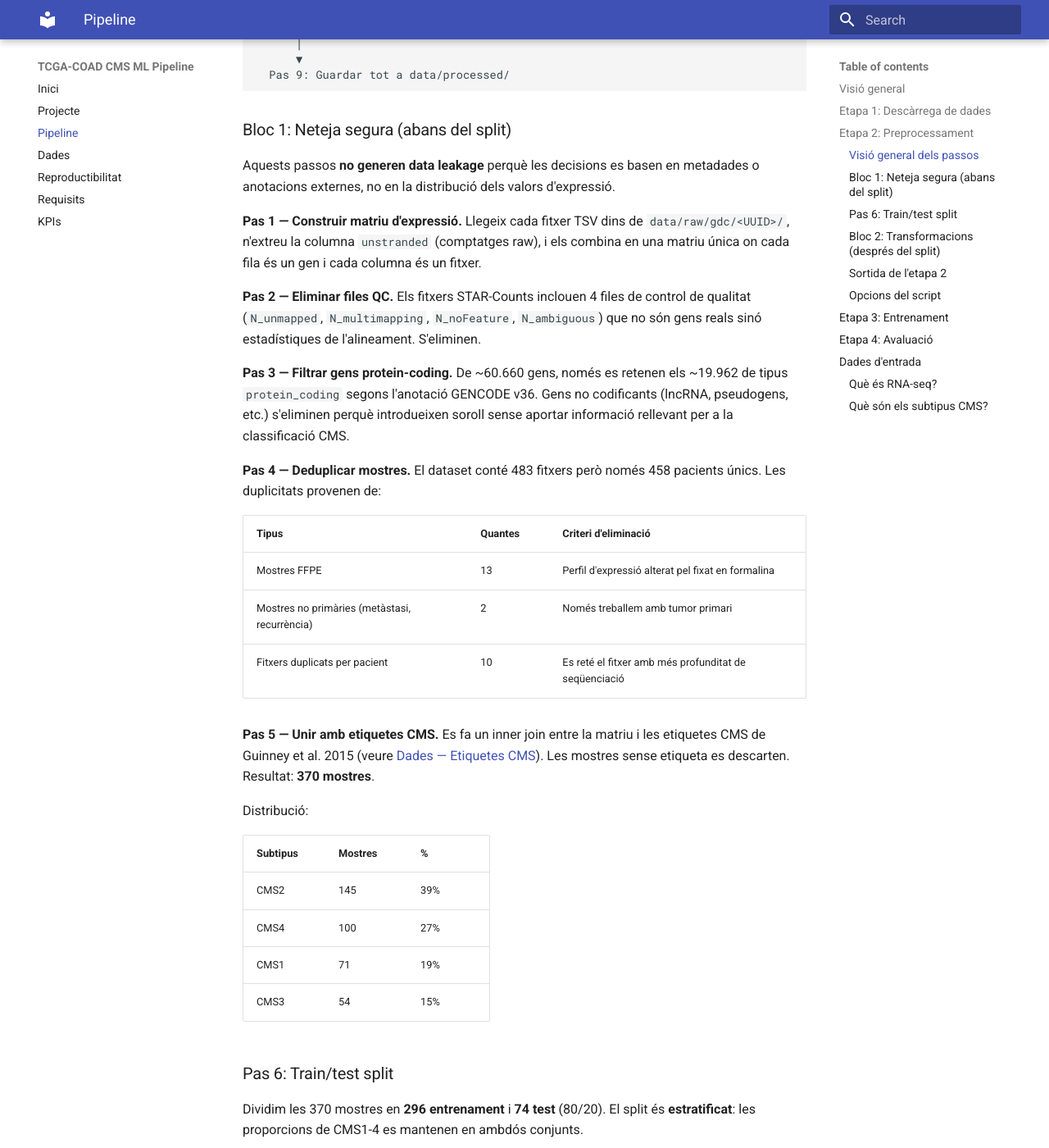
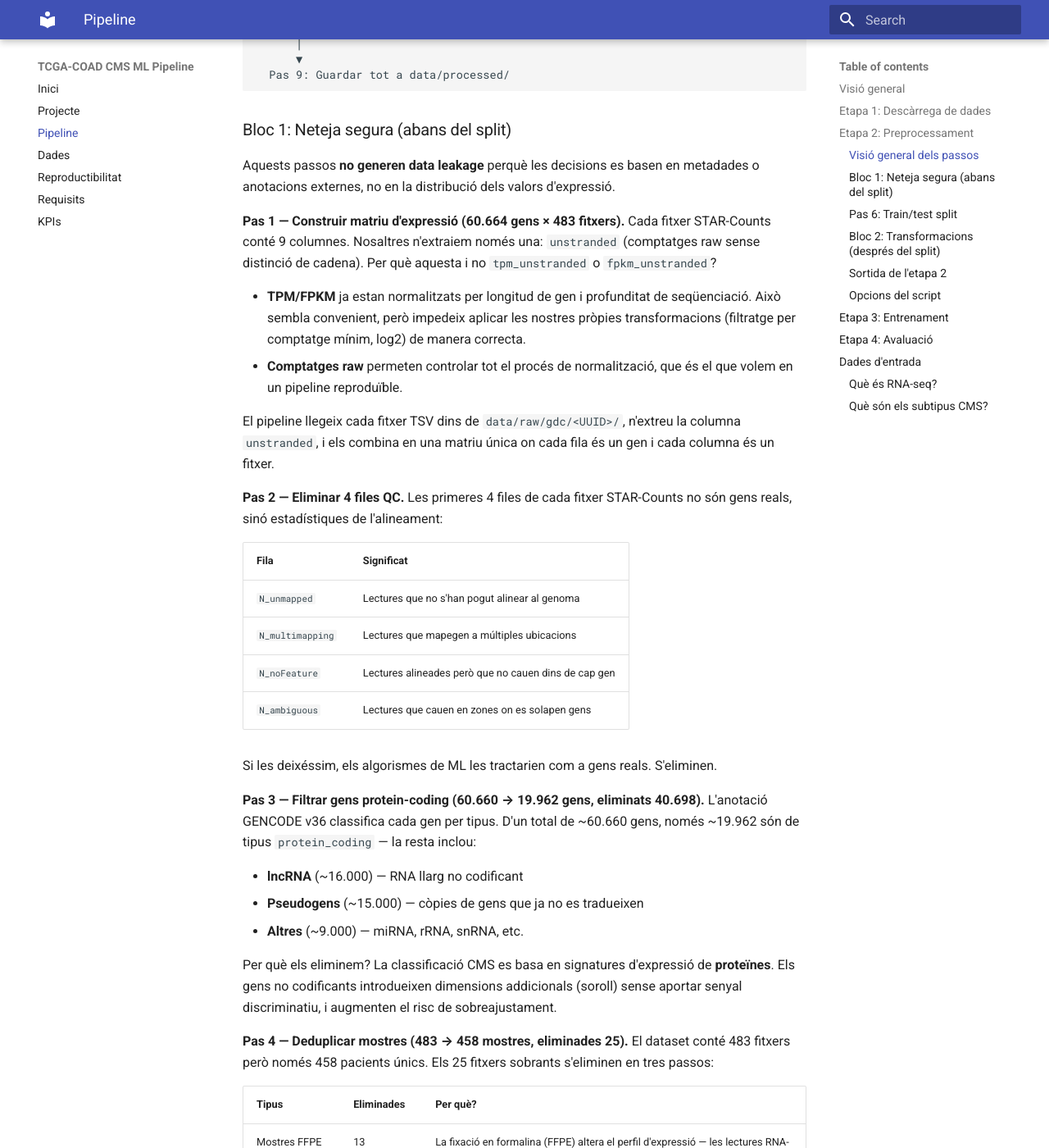
Before and after one commit to MartiRiveroGarcia/tcga-coad-cms-ml-pipeline, an MkDocs documentation site: the page built from docs/pipeline.md, in a window 1280 px wide and 1400 px high, scrolled down 1817 px. Shown: the whole window at 82% size. Built offline with MkDocs 1.6.1 and Material for MkDocs 9.7.7, drawn with Linux system fonts in a browser that asks for light colours; some of the changed text lies outside the part shown.

Commit message:
docs: add detailed preprocessing documentation

```diff
--- a/docs/pipeline.md
+++ b/docs/pipeline.md
@@ -92,31 +92,63 @@ Aquesta divisió és fonamental per evitar **data leakage** (veure nota més ava
 Aquests passos **no generen data leakage** perquè les decisions es basen en
 metadades o anotacions externes, no en la distribució dels valors d'expressió.
 
-**Pas 1 — Construir matriu d'expressió.** Llegeix cada fitxer TSV dins de
-`data/raw/gdc/<UUID>/`, n'extreu la columna `unstranded` (comptatges raw),
-i els combina en una matriu única on cada fila és un gen i cada columna és un fitxer.
+**Pas 1 — Construir matriu d'expressió (60.664 gens × 483 fitxers).** Cada fitxer STAR-Counts
+conté 9 columnes. Nosaltres n'extraiem només una: `unstranded` (comptatges raw sense
+distinció de cadena). Per què aquesta i no `tpm_unstranded` o `fpkm_unstranded`?
 
-**Pas 2 — Eliminar files QC.** Els fitxers STAR-Counts inclouen 4 files de control
-de qualitat (`N_unmapped`, `N_multimapping`, `N_noFeature`, `N_ambiguous`) que
-no són gens reals sinó estadístiques de l'alineament. S'eliminen.
+- **TPM/FPKM** ja estan normalitzats per longitud de gen i profunditat de seqüenciació.
+  Això sembla convenient, però impedeix aplicar les nostres pròpies transformacions
+  (filtratge per comptatge mínim, log2) de manera correcta.
+- **Comptatges raw** permeten controlar tot el procés de normalització, que és el que
+  volem en un pipeline reproduïble.
 
-**Pas 3 — Filtrar gens protein-coding.** De ~60.660 gens, només es retenen els
-~19.962 de tipus `protein_coding` segons l'anotació GENCODE v36.
-Gens no codificants (lncRNA, pseudogens, etc.) s'eliminen perquè introdueixen
-soroll sense aportar informació rellevant per a la classificació CMS.
+El pipeline llegeix cada fitxer TSV dins de `data/raw/gdc/<UUID>/`, n'extreu la columna
+`unstranded`, i els combina en una matriu única on cada fila és un gen i cada columna
+és un fitxer.
 
-**Pas 4 — Deduplicar mostres.** El dataset conté 483 fitxers però només 458 pacients
-únics. Les duplicitats provenen de:
+**Pas 2 — Eliminar 4 files QC.** Les primeres 4 files de cada fitxer STAR-Counts
+no són gens reals, sinó estadístiques de l'alineament:
 
-| Tipus | Quantes | Criteri d'eliminació |
-|-------|---------|---------------------|
-| Mostres FFPE | 13 | Perfil d'expressió alterat pel fixat en formalina |
-| Mostres no primàries (metàstasi, recurrència) | 2 | Només treballem amb tumor primari |
-| Fitxers duplicats per pacient | 10 | Es reté el fitxer amb més profunditat de seqüenciació |
+| Fila | Significat |
+|------|-----------|
+| `N_unmapped` | Lectures que no s'han pogut alinear al genoma |
+| `N_multimapping` | Lectures que mapegen a múltiples ubicacions |
+| `N_noFeature` | Lectures alineades però que no cauen dins de cap gen |
+| `N_ambiguous` | Lectures que cauen en zones on es solapen gens |
 
-**Pas 5 — Unir amb etiquetes CMS.** Es fa un inner join entre la matriu i les etiquetes
-CMS de Guinney et al. 2015 (veure [Dades — Etiquetes CMS](data.md#etiquetes-cms-consensus-molecular-subtypes)).
-Les mostres sense etiqueta es descarten. Resultat: **370 mostres**.
+Si les deixéssim, els algorismes de ML les tractarien com a gens reals. S'eliminen.
+
+**Pas 3 — Filtrar gens protein-coding (60.660 → 19.962 gens, eliminats 40.698).**
+L'anotació GENCODE v36 classifica cada gen per tipus. D'un total de ~60.660 gens,
+només ~19.962 són de tipus `protein_coding` — la resta inclou:
+
+- **lncRNA** (~16.000) — RNA llarg no codificant
+- **Pseudogens** (~15.000) — còpies de gens que ja no es tradueixen
+- **Altres** (~9.000) — miRNA, rRNA, snRNA, etc.
+
+Per què els eliminem? La classificació CMS es basa en signatures d'expressió de
+**proteïnes**. Els gens no codificants introdueixen dimensions addicionals (soroll)
+sense aportar senyal discriminatiu, i augmenten el risc de sobreajustament.
+
+**Pas 4 — Deduplicar mostres (483 → 458 mostres, eliminades 25).**
+El dataset conté 483 fitxers però només 458 pacients únics. Els 25 fitxers sobrants
+s'eliminen en tres passos:
+
+| Tipus | Eliminades | Per què? |
+|-------|-----------|---------|
+| Mostres FFPE | 13 | La fixació en formalina (FFPE) altera el perfil d'expressió — les lectures RNA-seq d'FFPE tenen més degradació i biaixos que les de teixit congelat. Barrejar-les introduiria variabilitat tècnica, no biològica |
+| Mostres no primàries | 2 | Una mostra metastàtica (06A) i una de recurrència (02A). El nostre objectiu és classificar tumors primaris (01A); metàstasis i recurrències tenen perfils d'expressió diferents |
+| Duplicats per pacient | 10 | 10 pacients (sèrie A6-*) tenen 2 fitxers vàlids cadascun. Per a cada duplicat, es reté el fitxer amb **major profunditat de seqüenciació** (suma total de comptatges), perquè conté més informació |
+
+Després d'aquest pas, tenim exactament **1 fitxer per pacient** (458 mostres).
+
+**Pas 5 — Unir amb etiquetes CMS (458 → 370 mostres, descartades 88).**
+Es fa un inner join entre la matriu i les etiquetes CMS de Guinney et al. 2015
+(veure [Dades — Etiquetes CMS](data.md#etiquetes-cms-consensus-molecular-subtypes)).
+
+No tots els pacients TCGA-COAD tenen etiqueta CMS — 88 no van ser inclosos a l'estudi
+del consorci o van rebre etiqueta `NOLBL`/`UNK` (no classificable). Sense etiqueta,
+no podem usar-los per a aprenentatge supervisat. Resultat: **370 mostres**.
 
 Distribució:
 
@@ -131,9 +163,19 @@ Distribució:
 
 Dividim les 370 mostres en **296 entrenament** i **74 test** (80/20).
 El split és **estratificat**: les proporcions de CMS1-4 es mantenen en ambdós conjunts.
+Això és important perquè CMS3 (54 mostres) és minoritària — un split aleatori podria
+deixar molt poques mostres de CMS3 al test.
+
+| Subtipus | Train | Test | Total |
+|----------|-------|------|-------|
+| CMS1 | 57 | 14 | 71 |
+| CMS2 | 116 | 29 | 145 |
+| CMS3 | 43 | 11 | 54 |
+| CMS4 | 80 | 20 | 100 |
+| **Total** | **296** | **74** | **370** |
 
 La **seed=42** fixa l'aleatorietat. Executar el pipeline dos cops amb la mateixa seed
-produeix exactament la mateixa partició.
+produeix exactament la mateixa partició — requisit fonamental per a la reproducibilitat.
 
 ### Bloc 2: Transformacions (després del split)
 
@@ -145,14 +187,33 @@ idènticament al de test.
 > el model "veu" indirectament dades que no hauria de veure durant l'entrenament.
 > Això produeix mètriques massa optimistes que no reflecteixen el rendiment real.
 
-**Pas 7 — Filtrar gens amb baix comptatge.** Un gen es reté si almenys el 20% de
-les mostres d'entrenament tenen un comptatge ≥ 10. Si un gen gairebé no s'expressa,
-no aporta senyal útil per discriminar subtipus. Resultat: 19.962 → **15.625 gens**.
+**Pas 7 — Filtrar gens amb baix comptatge (19.962 → 15.625 gens, eliminats 4.337).**
+Un gen es reté si almenys el **20% de les mostres d'entrenament** (≥ 60 de 296) tenen
+un comptatge **≥ 10**. Un gen que s'expressa en poques mostres o amb comptatges molt
+baixos és probablement soroll tècnic. Mantenir-lo afegeix dimensions inútils que
+dificulten l'aprenentatge.
 
-**Pas 8 — Transformació log2(x + 1).** Aplica `log2(x + 1)` a tots els comptatges.
-Això comprimeix el rang de valors (de 0–1.700.000 a 0–20.7) i redueix l'efecte
-dels gens molt expressats, fent les dades més adequades per als algorismes de ML.
-El `+1` evita `log(0) = -infinit`.
+**Important:** el criteri es calcula **només sobre train**. Després, els mateixos 15.625
+gens es retenen a test. Si calculéssim el filtre sobre totes les dades, estaríem
+usant informació del test per decidir quins gens conservar → data leakage.
+
+**Pas 8 — Transformació log2(x + 1). Rang resultant: [0.00, 20.71].**
+Les dades raw d'RNA-seq tenen una distribució molt esbiaixada: la majoria de gens
+tenen comptatges baixos (0–100) però alguns arriben a milions. La transformació
+`log2(x + 1)` comprimeix el rang:
+
+| Valor original | Valor log2 |
+|---------------|-----------|
+| 0 | 0.00 |
+| 10 | 3.46 |
+| 1.000 | 9.97 |
+| 100.000 | 16.61 |
+| 1.700.000 | 20.71 |
+
+El `+1` evita `log2(0) = -infinit`. Aquesta transformació és **stateless** (no té
+paràmetres que es calculin sobre les dades), però s'aplica després del split per
+convenció — si en el futur s'afegís una normalització z-score, la mitjana i
+desviació s'haurien de calcular sobre train i aplicar a test.
 
 ### Sortida de l'etapa 2
 
```
